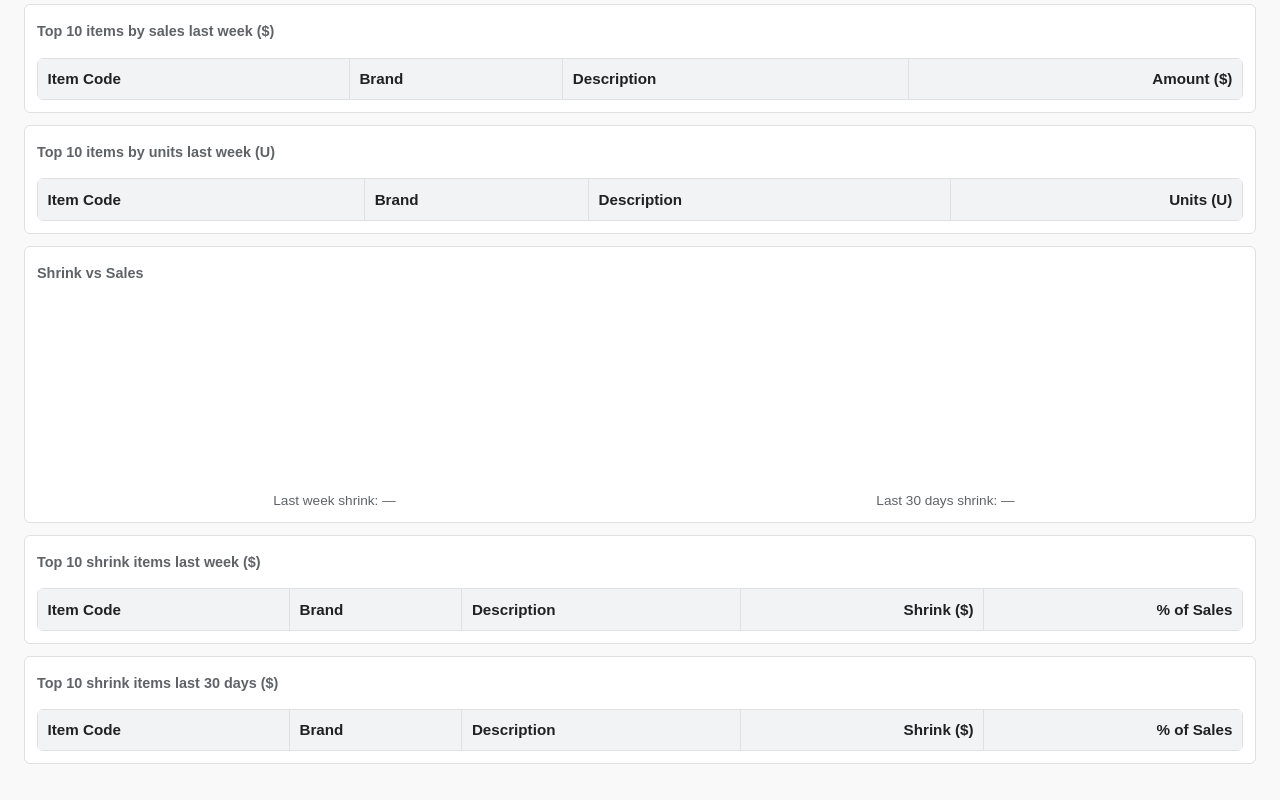
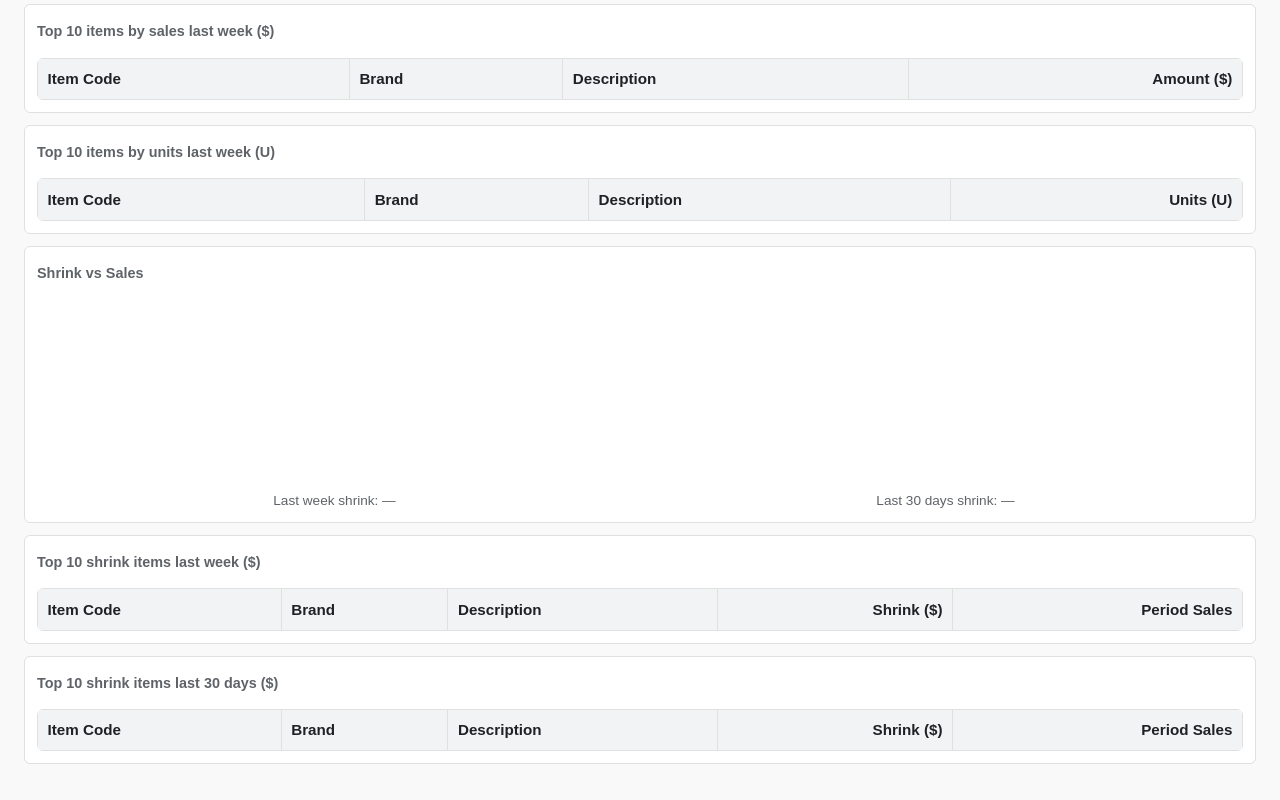
Before and after one commit to KarshBa/MOVEMENT, a website: page public/department_sales.html in a window 1280 px wide. Shown: the part 840-1640 px from the top of the page. Drawn offline with Linux system fonts and the light colour scheme; no server answers.

Commit message:
Update department_sales.html

```diff
--- a/public/department_sales.html
+++ b/public/department_sales.html
@@ -155,7 +155,7 @@
               <th>Brand</th>
               <th>Description</th>
               <th>Shrink ($)</th>
-			  <th>% of Sales</th>
+			  <th>Period Sales</th>
             </tr>
           </thead>
           <tbody id="topShrinkWeekBody"></tbody>
@@ -173,7 +173,7 @@
               <th>Brand</th>
               <th>Description</th>
               <th>Shrink ($)</th>
-			  <th>% of Sales</th>
+			  <th>Period Sales</th>
             </tr>
           </thead>
           <tbody id="topShrink30Body"></tbody>
```
